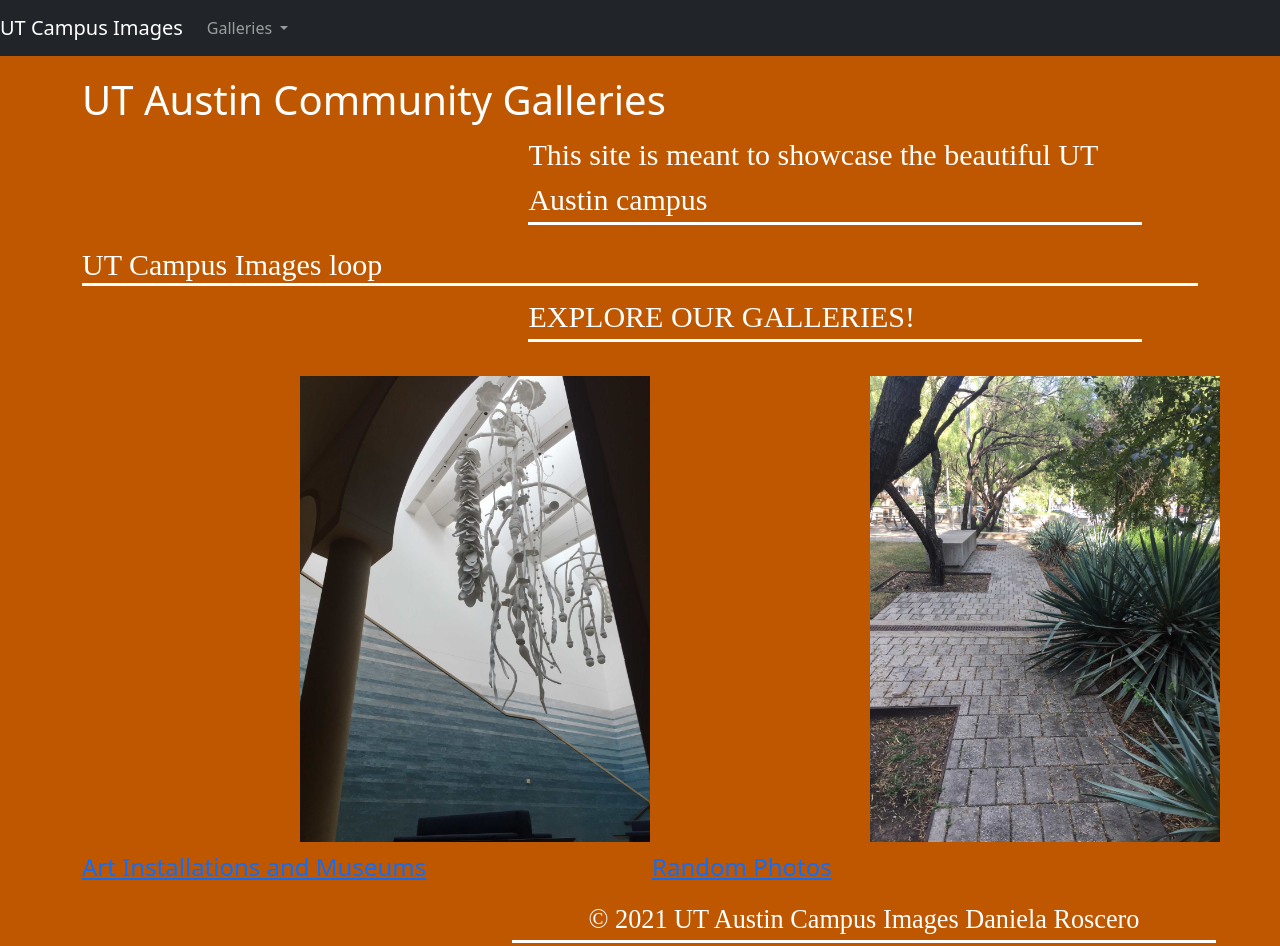
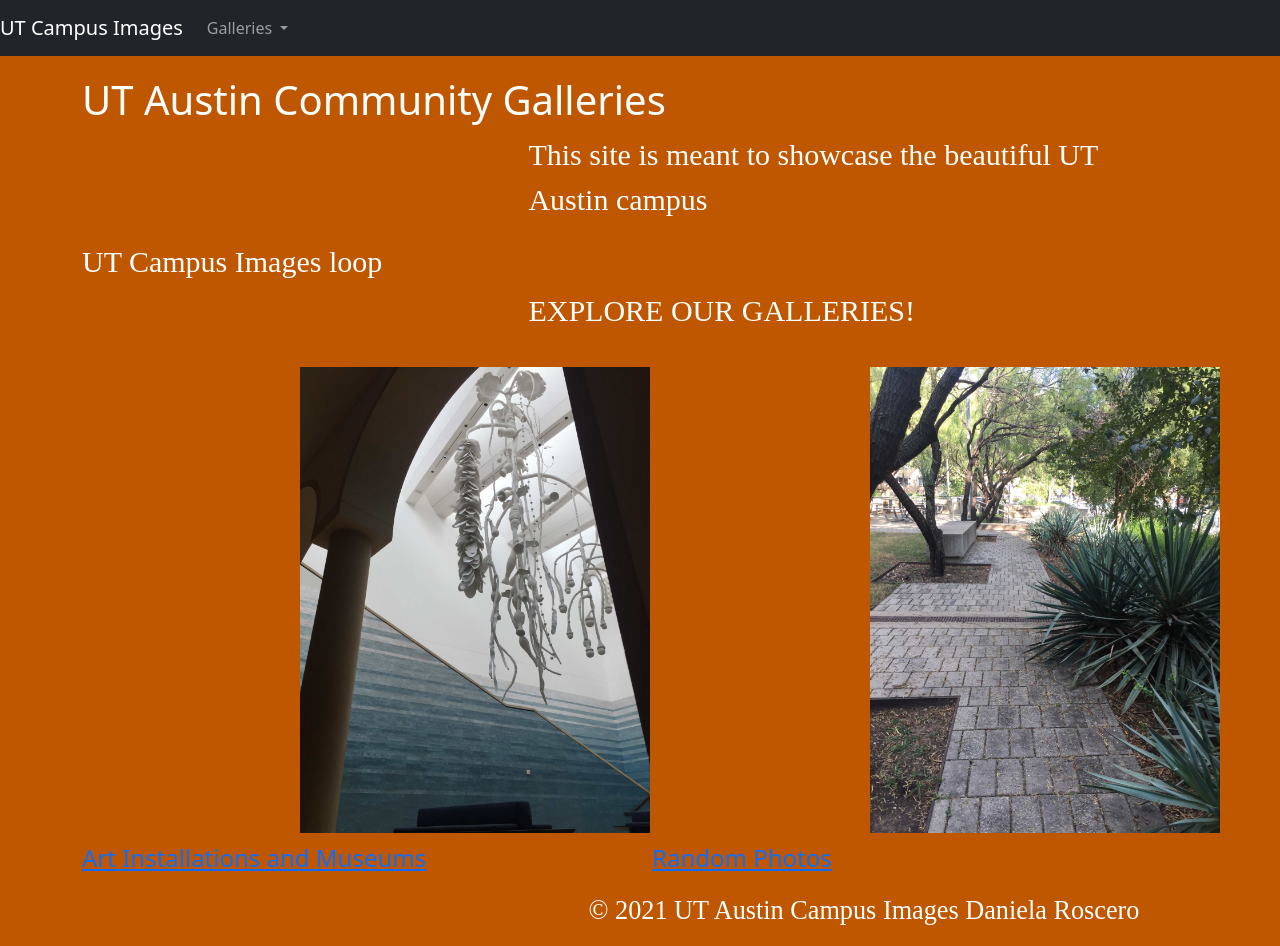
Before and after one commit to DanielaRoscero/icj-project-rig-master-error, a website: page docs/index.html in a window 1280 px wide. Drawn offline with Linux system fonts and the light colour scheme.

Commit message:
new borders

```diff
--- a/src/scss/main.scss
+++ b/src/scss/main.scss
@@ -52,9 +52,7 @@
 }
 h2{
   font-size: 30px;
-  font-family: Bebas Neue;
-  border-bottom: white;
-  border-bottom-style: solid;
+  font-family: Bebas Neue
 }
 .subtitle{
   font-size: 30px;
@@ -63,7 +61,9 @@
 }
 p{
   font-size: 30px;
-  font-family: Bebas Neue;
+  font-family: Bebas Neue
+}
+h1{
   border-bottom: white;
   border-bottom-style: solid;
 }
```
Also changed, not shown: docs/css/main.css.
